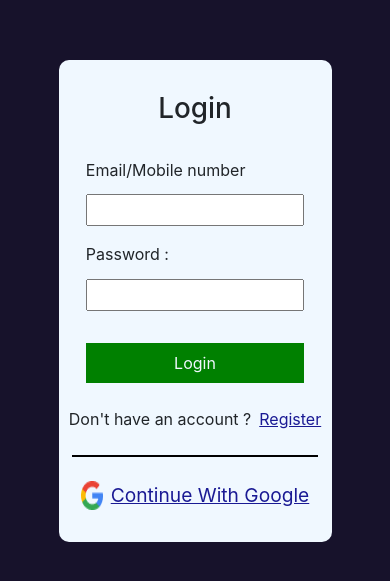
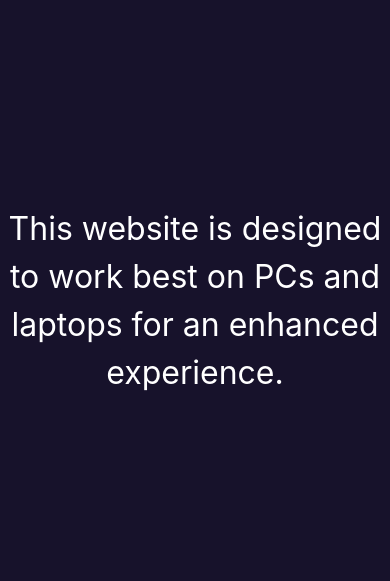
Before and after one commit to Swajeet9597/ReactfindfoodappFrontend, a React (Vite) app: page /login in a window 390 px wide. Shown: the part 121-702 px from the top of the page. Built offline with nearby package versions, Linux system fonts and the light colour scheme.

Commit message:
Add message for mobile user

```diff
--- a/src/pages/LoginPage/LoginPg.jsx
+++ b/src/pages/LoginPage/LoginPg.jsx
@@ -1,13 +1,35 @@
-import React, { useState } from 'react';
+import React, { useEffect, useState } from 'react';
 import "./LoginPg.css"
 import Login from '../../components/Login/Login';
 import LoadingPage from '../../components/LoadPage/Loading';
 const LoginPg = () => {
   const [load,setLoad] = useState(false)
+
+  const getScreen = () =>{
+    return{
+      width:window.innerWidth,
+    };
+  };
+
+  const [screeSize, setScreenSize] = useState(getScreen());
+
+  useEffect(()=>{
+    const Screen = () =>{
+        setScreenSize(getScreen());
+    };
+    window.addEventListener('resize', Screen);
+
+  },[]);
+
+
   return (
     <div className="loginPage">
-        <Login setLoad={setLoad}/>
-        {load ? <LoadingPage/> : <></>}
+      {screeSize.width < 850 ? <div style={{color:"white",fontSize:"2rem", height:"100vh", display:"flex", justifyContent:"center", alignItems:"center", flexWrap:"nowrap",textAlign:"center"}}> This website is designed to work best on PCs and laptops for an enhanced experience. </div> :
+          <>
+              <Login setLoad={setLoad}/>
+              {load ? <LoadingPage/> : <></>}
+          </>
+      }
     </div>
   );
 }
```
